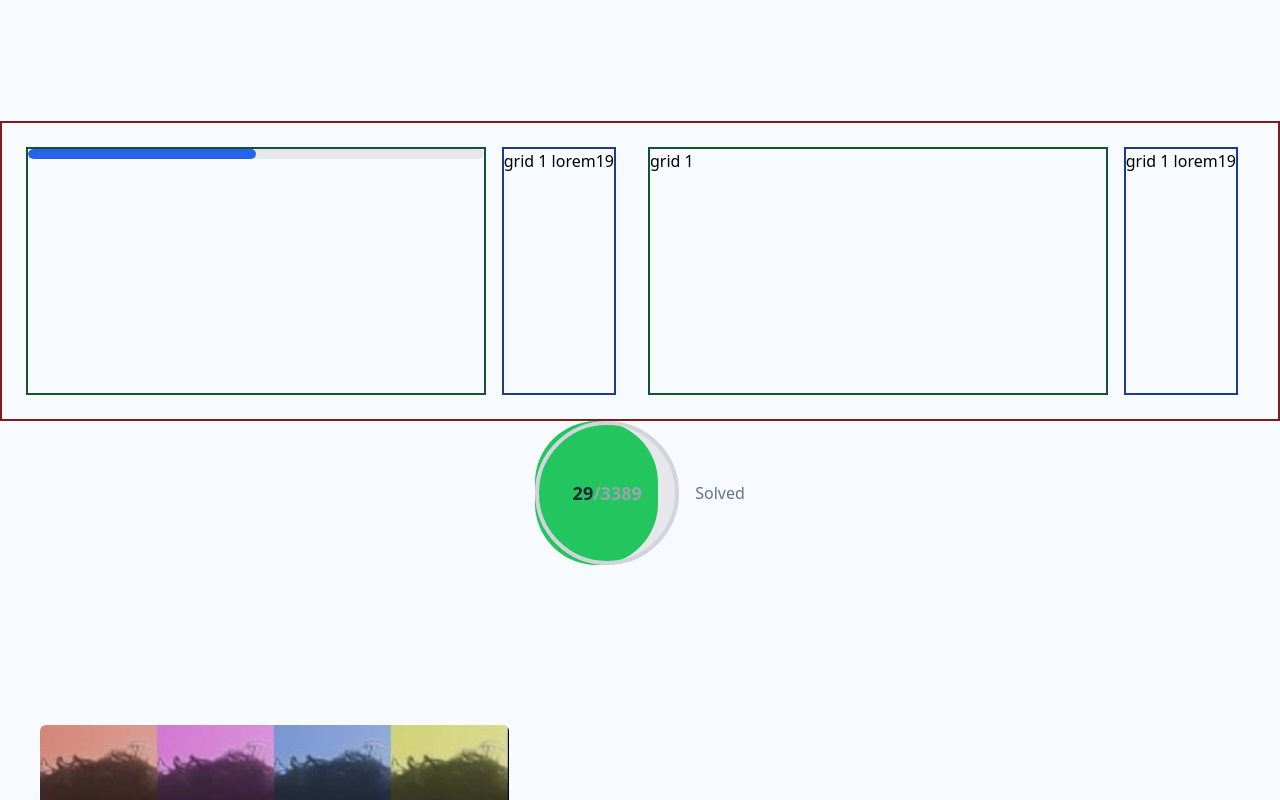
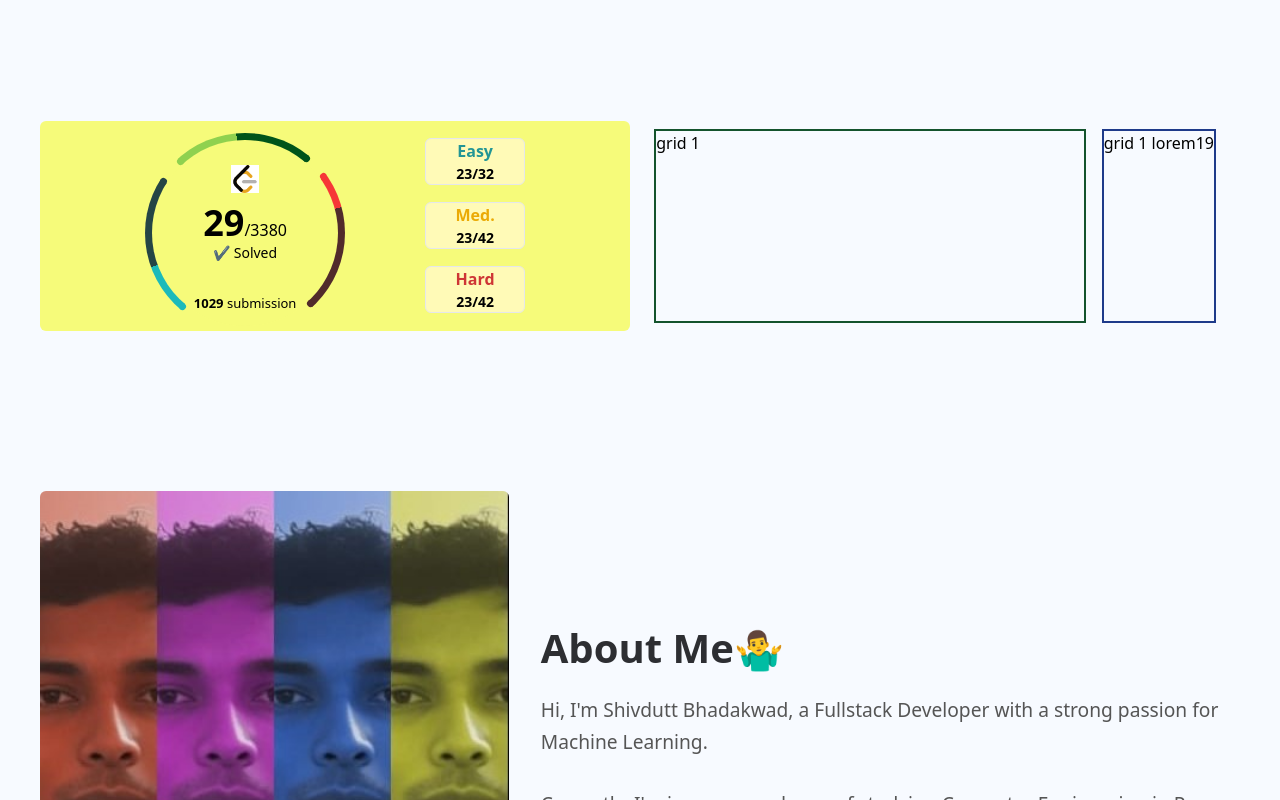
Before and after one commit to shivdutt-B/.dev, a React (Vite) app: page / in a window 1280 px wide. Shown: the part 920-1720 px from the top of the page. Built offline with nearby package versions, Linux system fonts and the light colour scheme; no server answers.

Commit message:
clear clutter

```diff
--- a/src/App.css
+++ b/src/App.css
@@ -1,5 +1,5 @@
 .green {
-  background: #66FF99;
+  background: #66ff99;
 }
 
 .circle {
@@ -25,12 +25,12 @@
 }
 
 .contact-container-top {
-  background-image: url('./assets/peripherals/bottom-big-layer.png');
+  background-image: url("./assets/peripherals/bottom-big-layer.png");
   background-position-y: 50%;
 }
 
 .map-overlay {
-  background-image: url('./assets/peripherals/dot-map.png');
+  background-image: url("./assets/peripherals/dot-map.png");
   background-position: center;
   background-repeat: no-repeat;
   display: flex;
@@ -43,26 +43,24 @@
 }
 
 .footer-first {
-  background-image: url('./assets/peripherals/bottom-dark-layer.png');
+  background-image: url("./assets/peripherals/bottom-dark-layer.png");
   background-repeat: no-repeat;
   background-size: 100% auto;
   background-position: bottom;
 }
 
 .project-desc {
-  background-image: url('./assets/peripherals/sm-dot.svg');
+  background-image: url("./assets/peripherals/sm-dot.svg");
   background-repeat: no-repeat;
   background-position: bottom right;
   background-size: contain;
 }
 
-
 .tech-stack-icon-conainer {
-  background-image: url('./assets/peripherals/dotnlines.svg');
+  background-image: url("./assets/peripherals/dotnlines.svg");
   background-repeat: repeat;
   background-size: contain;
 }
-
 
 /* ANIMATION FOR HAM MENU */
 .ham-container {
@@ -111,13 +109,166 @@
   transform: rotate(-45deg) translate(2px, 2px);
 }
 
+/* ==================================================================================== */
+/* LEETCODE DASHBOARD */
+.grad1 {
+  height: 200px;
+  width: 100%;
+  max-width: 200px;
+  background-image: conic-gradient(
+    from 205deg,
+
+    transparent 0deg 15deg,
+
+    #1cbaba 15deg 45deg,
+    /* progress */ #254545 45deg 97.5deg,
+
+    /* track */ transparent 97.5deg 112.5deg,
+
+    #8FD14F 112.5deg 150deg,
+    /* progress */ #00541a 150deg 195deg,
+
+    /* track */ transparent 195deg 210deg,
+
+    #f63737 210deg 230deg,
+    #512b2b 230deg 292.5deg,
+
+    transparent 292.5deg 307.5deg
+  );
+
+  border-radius: 100%;
+  display: flex;
+  align-items: center;
+  justify-content: center;
+  position: relative;
+  /* border: 1px solid var(--bg);
+  box-shadow: inset 0 0 0 1px var(--bg); */
+}
+
+.grad-mid {
+  height: 93%;
+  width: 93%;
+  display: flex;
+  align-items: center;
+  justify-content: center;
+  border-radius: 100%;
+  /* background: var(--bg); */
+  color: black;
+}
+.sr {
+  /* width: 5px;
+  height: 5px; */
+  padding: 3.5px;
+  position: absolute;
+  background: #282828;
+  border-radius: 50%;
+  /*   border:1px solid black; */
+}
+
+/* setting for yellow */
+.soft-radius1 {
+  top: 85%;
+  left: 17%;
+  transform: rotate(45deg);
+  background: #1cbaba;
+}
+.soft-radius2 {
+  top: 22.5%;
+  left: 7.5%;
+  transform: rotate(120deg);
+  background: #254545;
+}
+
+/* setting for green */
+.soft-radius3 {
+  top: 12.6%;
+  left: 15.8%;
+  background: #8FD14F;
+  transform: rotate(-36deg);
+}
+.soft-radius4 {
+  top: 11.1%;
+  left: 78.9%;
+  background: #00541a;
+  transform: rotate(45deg);
+}
+.soft-radius5 {
+  background: #f63737;
+  top: 20%;
+  left: 87.5%;
+  transform: rotate(55deg);
+}
+.soft-radius6 {
+  background: #512b2b;
+  top: 83.6%;
+  right: 15.8%;
+  transform: rotate(-45deg);
+}
+
+/* TRANSITION ANIMATION ON SOLVED AND ACCEPTANCE */
+/* Container to stack elements */
+.group {
+  position: relative;
+  height: 100%;
+  width: 100%;
+  overflow: hidden;
+}
+
+/* Default state styles */
+.default-state {
+  position: absolute;
+  inset: 0; /* Equivalent to top: 0, right: 0, bottom: 0, left: 0 */
+  display: flex;
+  flex-direction: column;
+  justify-content: center;
+  align-items: center;
+  opacity: 1;
+  transform: scale(1);
+  transition: opacity 0.3s ease-in-out, transform 0.3s ease-in-out;
+}
+
+/* Hover state styles */
+.hover-state {
+  position: absolute;
+  inset: 0;
+  display: flex;
+  flex-direction: column;
+  justify-content: center;
+  align-items: center;
+  opacity: 0;
+  transform: scale(1.1);
+  transition: opacity 0.5s ease-in-out, transform 0.5s ease-in-out;
+}
+
+/* Container hover effect */
+.group:hover .default-state {
+  opacity: 0;
+  transform: scale(0.95);
+}
+
+.group:hover .hover-state {
+  opacity: 1;
+  transform: scale(1);
+}
+
+/* Typography */
+.text-large {
+  font-size: 2rem; /* Adjust as needed */
+  font-weight: bold;
+}
+
+.text-small {
+  font-size: 0.875rem; /* Adjust as needed */
+  text-align: center;
+}
+
+/* ==================================================================================== */
 
 /* RESPONSIVENESS FOR CODE AND LIVE BUTTON */
 
 @media screen and (max-width: 250px) {
   .code-live-btn-container {
     display: block;
-
   }
 
   .code-live-btn-container a {
@@ -129,5 +280,4 @@
   .apple-heading {
     max-width: 100px;
   }
-
 }
--- a/src/App.jsx
+++ b/src/App.jsx
@@ -8,14 +8,15 @@ import Contact from "./Components/Contact";
 import Footer from "./Components/Footer";
 import AboutMe from "./Components/AboutMe";
 import DSA from "./Components/DSA";
+import { StatsContextData } from "./Context/StatsContext";
 
 function App() {
   const [count, setCount] = useState(0);
 
   return (
     <>
+    <StatsContextData>
       <Navbar />
-      {/* <div className="max-w-[1000px] w-[100%] m-auto  px-[3vw]"> */}
       <Intro />
       <TechStack />
       <DSA />
@@ -23,7 +24,7 @@ function App() {
       <Projects />
       <Contact />
       <Footer />
-      {/* </div> */}
+    </StatsContextData>
     </>
   );
 }
--- a/src/Components/DSA.jsx
+++ b/src/Components/DSA.jsx
@@ -1,20 +1,62 @@
 import React from "react";
+import LeetCode from "../assets/peripherals/leetcode.png";
 
 function DSA() {
   return (
-    <div>
-      <div className="container h-[300px] flex border-red-900 border-2 p-4">
-        <div className="w-[100%] mr-4 flex flex-wrap">
-          <div className="flex-grow border-green-900 border-2 m-2">
-            <div className="w-full bg-gray-200 h-2.5 dark:bg-gray-700 rounded-full overflow-hidden">
-              <div
-                className="bg-blue-600 h-2.5 rounded-full"
-                style={{ width: "50%" }}
-              ></div>
+    <div className="max-w-[1200px] w-[100%] m-auto">
+      <div className="container h-[210px] flex ">
+        <div className="leet-code-dashboard p-3 w-[100%] justify-center gap-20 mr-4 flex flex-wrap rounded-md bg-[#F6FB7A] ">
+          <div class="grad1 relative">
+            <img
+              src={LeetCode}
+              alt=""
+              className="absolute z-50 bg-white top-8 bg-transparent w-7 h-7"
+            />
+            <div class="grad-mid bg-[#F6FB7A] flex items-center justify-between flex-col relative">
+              <div className="group cursor-pointer">
+                {/* Default state */}
+                {/* <div className="block group-hover:hidden solved-lc"> */}
+                  <div className="default-state">
+                  <div>
+                    <span className="text-4xl font-bold">29</span>/3380
+                  </div>
+                  <div className="text-sm text-center">&#x2714; Solved</div>
+                </div>
+
+                {/* Hover state */}
+                {/* <div className="hidden group-hover:block accept-lc"> */}
+                <div className="hover-state">
+                  <div>
+                    <span className="text-4xl font-bold">53.45</span>
+                  </div>
+                  <div className="text-sm text-center">Acceptance</div>
+                </div>
+              </div>
+
+              <div className="absolute bottom-3 text-[13px] ">
+                <span className="font-semibold">1029</span> submission
+              </div>
             </div>
+            <div class="soft-radius1 sr"></div>
+            <div class="soft-radius2 sr"></div>
+            <div class="soft-radius3 sr"></div>
+            <div class="soft-radius4 sr"></div>
+            <div class="soft-radius5 sr"></div>
+            <div class="soft-radius6 sr"></div>
           </div>
-          <div className="flex-grow-0 border-blue-900 border-2 m-2">
-            grid 1 lorem19
+          <div className="flex flex-col gap-3 font-semibold items-end justify-evenly h-full">
+            <div className="w-[100px] border rounded-md flex items-center flex-col bg-[#FFFAB7]">
+              <div className="text-[#229595]">Easy</div>
+              <div className="text-[14px]">23/32</div>
+            </div>
+            <div className="w-[100px] border rounded-md flex items-center flex-col bg-[#FFFAB7]">
+              <div className="text-[#ebaa05]">Med.</div>
+              <div className="text-[14px]">23/42</div>
+            </div>
+            <div className="w-[100px] border rounded-md flex items-center flex-col bg-[#FFFAB7]">
+              <div className="text-[#ce3535]">Hard</div>
+              <div className="text-[14px]">23/42</div>
+            </div>
           </div>
         </div>
 
@@ -25,19 +67,6 @@ function DSA() {
           </div>
         </div>
       </div>
-
-      <div class="flex items-center justify-center">
-        <div class="relative w-36 h-36">
-          <div class="absolute inset-0 rounded-full bg-gray-200"></div>
-          <div class="absolute inset-0 rounded-full bg-green-500 w-[85%]"></div>
-          <div class="absolute inset-0 rounded-full border-4 border-gray-300"></div>
-          <div class="absolute top-1/2 left-1/2 transform -translate-x-1/2 -translate-y-1/2 text-lg font-bold">
-            <span class="text-gray-800">29</span>
-            <span class="text-gray-400">/3389</span>
-          </div>
-        </div>
-        <div class="ml-4 text-gray-500 font-medium">Solved</div>
-      </div>
     </div>
   );
 }
--- a/src/Components/Navbar.jsx
+++ b/src/Components/Navbar.jsx
@@ -3,18 +3,6 @@ import React, { useEffect, useState } from "react";
 
 function Navbar() {
   const [isMenuOpen, setIsMenuOpen] = useState(false);
-
-  async function fetchDSA() {
-    const res = await fetch(
-      "https://leetcode-api-faisalshohag.vercel.app/shivdutt-B"
-    );
-    const toJson = await res.json();
-    console.log(toJson);
-  }
-
-  useEffect(() => {
-    fetchDSA();
-  });
 
   // Toggle the mobile menu
   const toggleMenu = () => {
--- /dev/null
+++ b/src/Context/StatsContext.jsx
@@ -0,0 +1,49 @@
+import React, { createContext, useState, useEffect } from "react";
+
+// Create the context
+export const StatsContext = createContext();
+
+// Provide the context
+export const StatsContextData = ({ children }) => {
+  const [stats, setStats] = useState({
+    easySolved: 0,
+    totalEasy: 0,
+    mediumSolved: 0,
+    totalMedium: 0,
+    hardSolved:0,
+    totalHard: 0,
+    totalSolved:0,
+    totalQuestions: 0,
+  });
+
+  // Fetching leetcode data
+  async function fetchDSA() {
+    const res = await fetch(
+      "https://leetcode-api-faisalshohag.vercel.app/shivdutt-B"
+    );
+    const data = await res.json();
+    setStats((prevStats) => ({
+      ...prevStats,
+      easySolved: data.easySolved,
+      totalEasy: data.totalEasy,
+      mediumSolved: data.mediumSolved,
+      totalMedium: data.totalMedium,
+      hardSolved: data.hardSolved,
+      totalHard: data.totalHard,
+      totalSolved: data.totalSolved,
+      totalQuestions: data.totalQuestions,
+      // contributionPoint: data.contributionPoint || prevStats.contributionPoint,
+      // ranking: data.ranking || prevStats.ranking,
+      // reputation: data.reputation || prevStats.reputation,
+    }));
+    console.log(data);
+  }
+
+  useEffect(() => {
+    fetchDSA();
+  }, []);
+
+  return (
+    <StatsContext.Provider value={{}}>{children}</StatsContext.Provider>
+  );
+};
```
Also changed, not shown: src/hooks/DSA.jsx (deleted, +0 -107 lines), src/assets/peripherals/leetcode.png (added).
